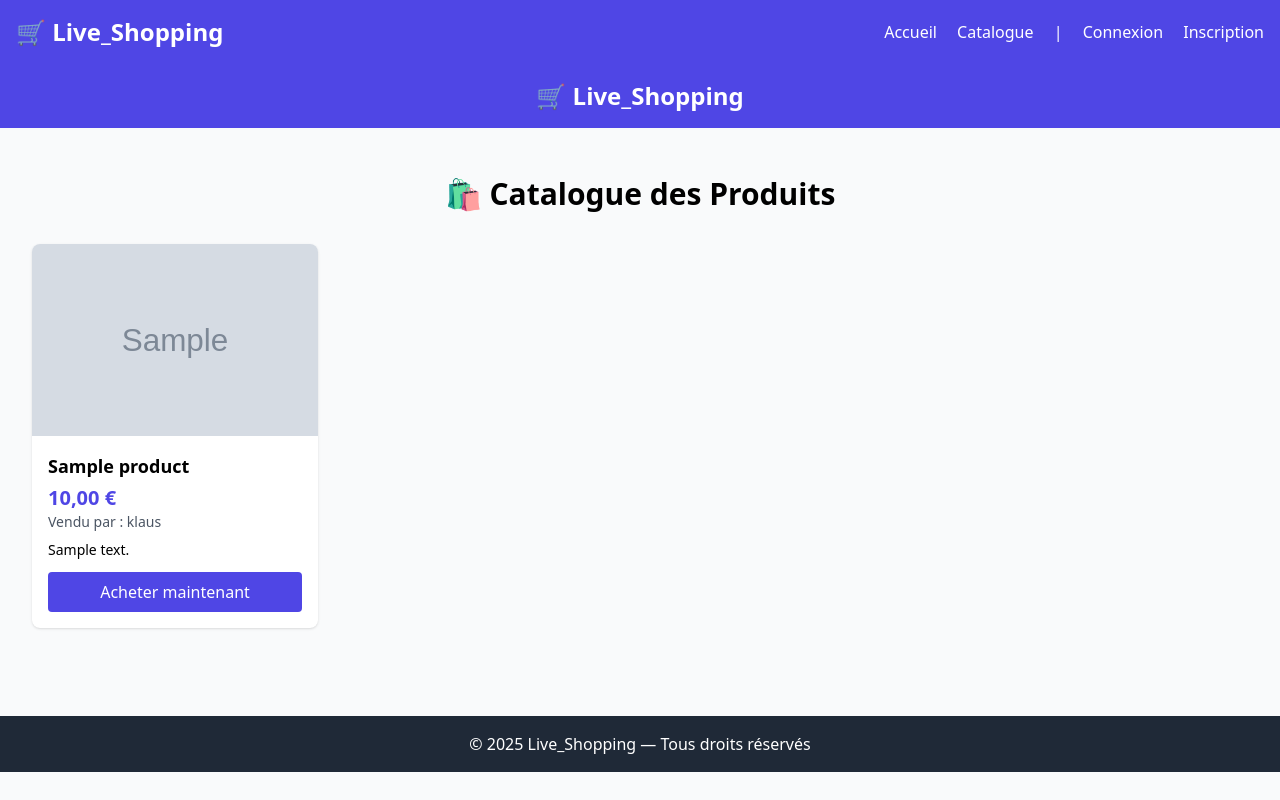
After one commit to klauza25/live_shoping, a Django app: page /products/ in a window 1280 px wide. The commit adds this page. Run offline with Django 5.2, Linux system fonts and the light colour scheme; data comes from the database, SQL or seed files in the repository; tables that the repository leaves empty hold one stand-in row (values such as "Sample post"); grey boxes marked "Sample" are stand-in pictures; some libraries are stand-ins or nearby versions.

Commit message:
Jour 4 : CRUD complet produits + Catalogue public + Menu de navigation

```diff
--- a/live_shop/templates/base.html
+++ b/live_shop/templates/base.html
@@ -8,9 +8,34 @@
     <script src="https://cdn.tailwindcss.com"></script>
 </head>
 <body class="bg-gray-50">
-    <header class="bg-indigo-600 text-white p-4 text-center">
+    <header class="bg-indigo-600 text-white p-4">
+    <div class="container mx-auto flex flex-col md:flex-row justify-between items-center">
+        <h1 class="text-2xl font-bold mb-4 md:mb-0">🛒 Live_Shopping</h1>
+
+        <nav class="space-x-4">
+            <a href="{% url 'home' %}" class="hover:underline">Accueil</a>
+            <a href="{% url 'product_catalog' %}" class="hover:underline">Catalogue</a>
+
+            {% if user.is_authenticated %}
+                <span class="mx-2">|</span>
+                <span>Bonjour, {{ user.username }}</span>
+
+                {% if user.profile.is_seller %}
+                    <a href="{% url 'seller_dashboard' %}" class="ml-4 hover:underline">Dashboard</a>
+                {% endif %}
+
+                <a href="{% url 'logout' %}" class="ml-4 text-red-200 hover:underline">Déconnexion</a>
+            {% else %}
+                <span class="mx-2">|</span>
+                <a href="{% url 'login' %}" class="hover:underline">Connexion</a>
+                <a href="{% url 'signup' %}" class="ml-2 hover:underline">Inscription</a>
+            {% endif %}
+        </nav>
+    </div>
+</header>
+    <div class="bg-indigo-600 text-white p-4 text-center">
         <h1 class="text-2xl font-bold">🛒 Live_Shopping</h1>
-    </header>
+    </div>
 
     <main class="container mx-auto p-4">
         {% block content %}
--- /dev/null
+++ b/live_shop/templates/product_catalog.html
@@ -0,0 +1,41 @@
+{% extends 'base.html' %}
+{% load static %}
+
+{% block title %}Catalogue Produits - Live_Shopping{% endblock %}
+
+{% block content %}
+<div class="container mx-auto px-4 py-8">
+
+    <h1 class="text-3xl font-bold mb-8 text-center">🛍️ Catalogue des Produits</h1>
+
+    {% if products %}
+        <div class="grid grid-cols-1 sm:grid-cols-2 lg:grid-cols-3 xl:grid-cols-4 gap-6">
+            {% for product in products %}
+                <div class="bg-white rounded-lg shadow overflow-hidden hover:shadow-lg transition">
+                    {% if product.image %}
+                        <img src="{{ product.image.url }}" alt="{{ product.name }}" class="w-full h-48 object-cover">
+                    {% else %}
+                        <div class="w-full h-48 bg-gray-200 flex items-center justify-center">
+                            <span class="text-gray-500">Pas d'image</span>
+                        </div>
+                    {% endif %}
+                    <div class="p-4">
+                        <h3 class="font-bold text-lg">{{ product.name }}</h3>
+                        <p class="text-indigo-600 font-bold text-xl mt-1">{{ product.price }} €</p>
+                        <p class="text-sm text-gray-600">Vendu par : {{ product.seller.username }}</p>
+                        <p class="text-sm mt-2 line-clamp-2">{{ product.description }}</p>
+                        <button class="mt-3 w-full bg-indigo-600 hover:bg-indigo-700 text-white py-2 px-4 rounded">
+                            Acheter maintenant
+                        </button>
+                    </div>
+                </div>
+            {% endfor %}
+        </div>
+    {% else %}
+        <div class="text-center py-12">
+            <p class="text-xl text-gray-600">Aucun produit disponible pour le moment.</p>
+        </div>
+    {% endif %}
+
+</div>
+{% endblock %}
--- a/live_shop/urls.py
+++ b/live_shop/urls.py
@@ -10,4 +10,7 @@ urlpatterns = [
     path('dashboard/', seller_dashboard, name='seller_dashboard'),
     path('add-product/', add_product, name='add_product'),
     path('become-seller/', become_seller, name='become_seller'),
+    path('edit-product/<int:product_id>/', edit_product, name='edit_product'),
+    path('delete-product/<int:product_id>/', delete_product, name='delete_product'),
+    path('products/', product_catalog, name='product_catalog'),
 ]
--- a/live_shop/views.py
+++ b/live_shop/views.py
@@ -6,6 +6,8 @@ from django.contrib.auth.decorators import login_required
 from .forms import SignUpForm, ProductForm
 from .models import Product
 from django.contrib import messages
+from django.shortcuts import get_object_or_404
+from django.http import HttpResponseRedirect
 # Create your views here
 
 
@@ -84,3 +86,44 @@ def become_seller(request):
         messages.success(request, "Félicitations ! Vous êtes maintenant vendeur 🎉")
         return redirect('seller_dashboard')
     return render(request, 'become_seller.html')
+
+
+@login_required
+def edit_product(request, product_id):
+    product = get_object_or_404(Product, id=product_id, seller=request.user)
+
+    if not request.user.profile.is_seller:
+        messages.error(request, "Accès refusé.")
+        return redirect('home')
+
+    if request.method == 'POST':
+        form = ProductForm(request.POST, request.FILES, instance=product)
+        if form.is_valid():
+            form.save()
+            messages.success(request, "Produit modifié avec succès !")
+            return redirect('seller_dashboard')
+    else:
+        form = ProductForm(instance=product)
+
+    return render(request, 'edit_product.html', {'form': form, 'product': product})
+
+@login_required
+def delete_product(request, product_id):
+    product = get_object_or_404(Product, id=product_id, seller=request.user)
+
+    if not request.user.profile.is_seller:
+        messages.error(request, "Accès refusé.")
+        return redirect('home')
+
+    if request.method == 'POST':
+        product_name = product.name
+        product.delete()
+        messages.success(request, f"Produit '{product_name}' supprimé.")
+        return redirect('seller_dashboard')
+
+    return render(request, 'confirm_delete.html', {'product': product})
+
+
+def product_catalog(request):
+    products = Product.objects.filter(stock__gt=0).select_related('seller')
+    return render(request, 'product_catalog.html', {'products': products})
```
Also changed, not shown: live_shop/templates/confirm_delete.html (added, +26 -0 lines), live_shop/templates/edit_product.html (added, +55 -0 lines), live_shop/templates/seller_dashboard.html (+17 -0 lines).
